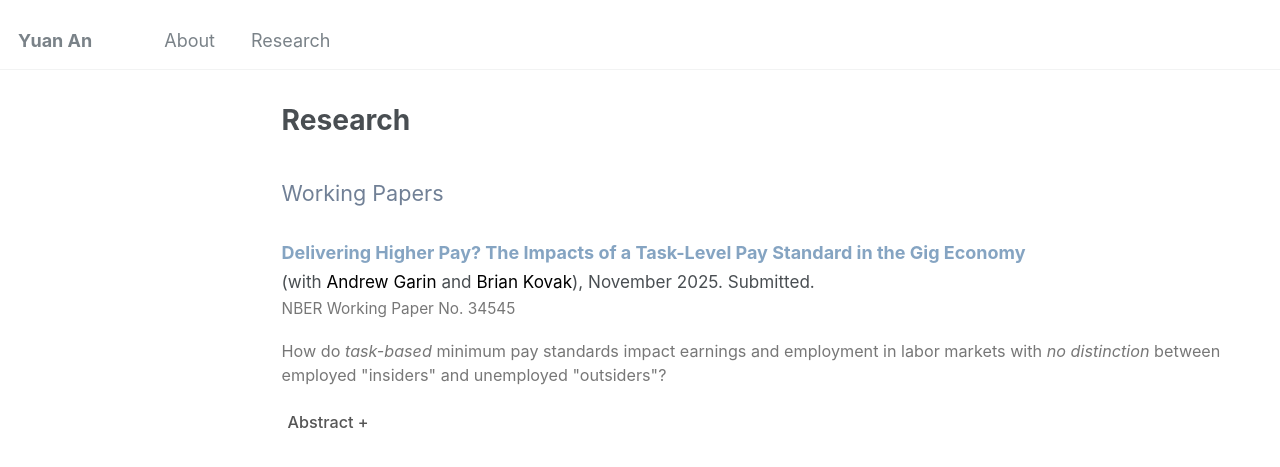
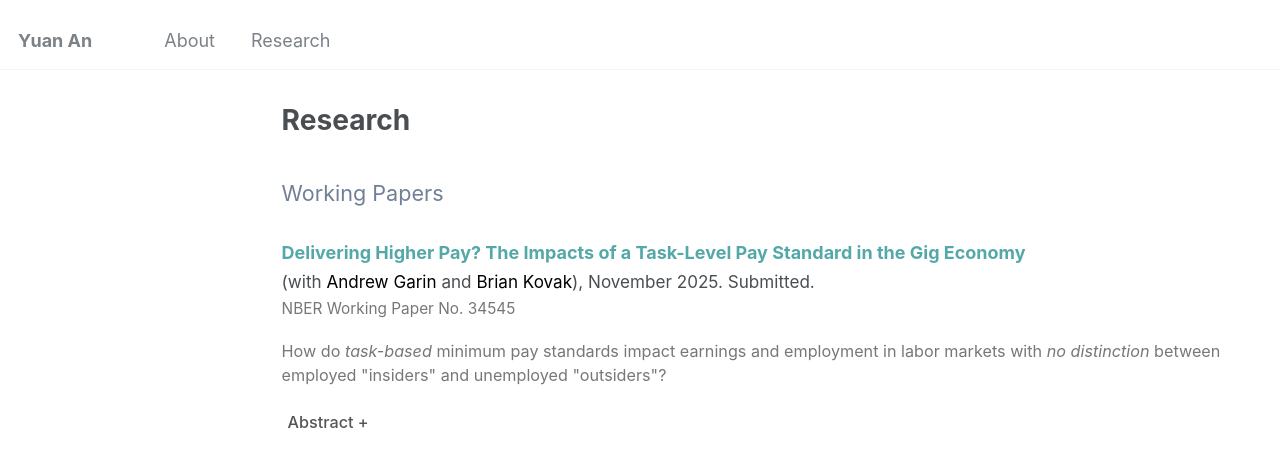
Before and after one commit to yuan-ann/yuan-ann.github.io, a Jekyll site: the page built from _pages/research.md, in a window 1280 px wide. Shown: the top 467 px of the page. Built offline with Jekyll 4.4.1, drawn with Linux system fonts in a browser that asks for light colours.

Commit message:
Change link color for research paper title

```diff
--- a/_pages/research.md
+++ b/_pages/research.md
@@ -27,7 +27,7 @@
 
 <div class="paper">
   <p class="paper-title">
-    <a style="color:rgb(133,164,194);" href=""> <strong> Delivering Higher Pay? The Impacts of a Task-Level Pay Standard in the Gig Economy </strong> </a> <br>
+    <a style="color:rgb(84,169,168);" href=""> <strong> Delivering Higher Pay? The Impacts of a Task-Level Pay Standard in the Gig Economy </strong> </a> <br>
   </p>
 
   <p class="paper-meta">
```
